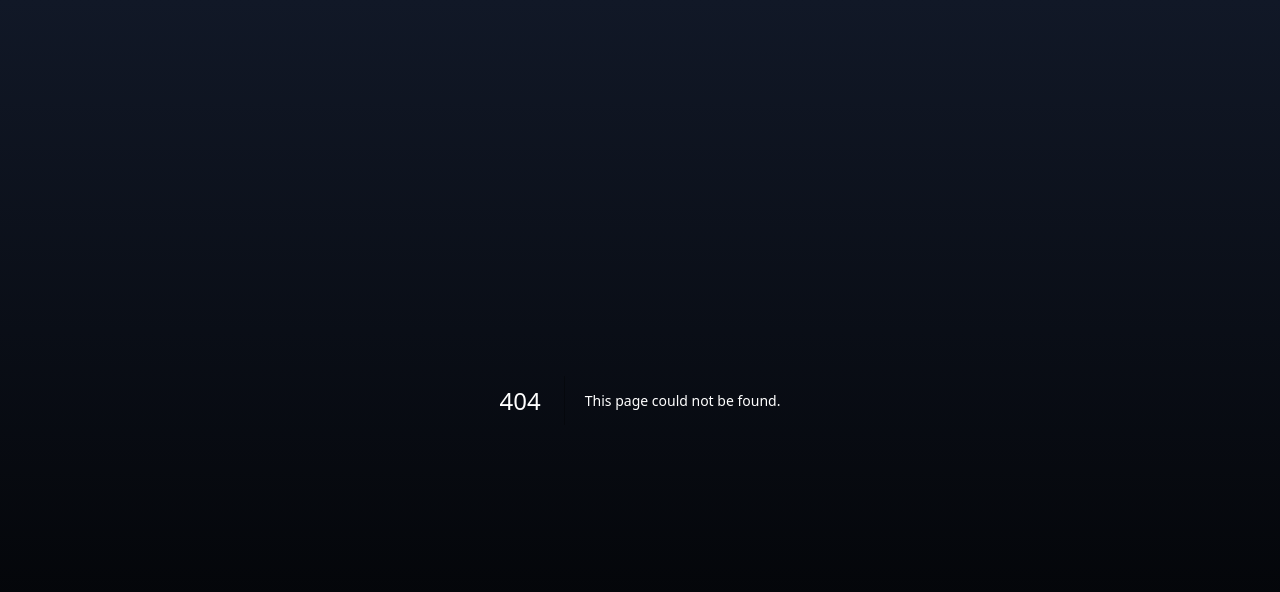
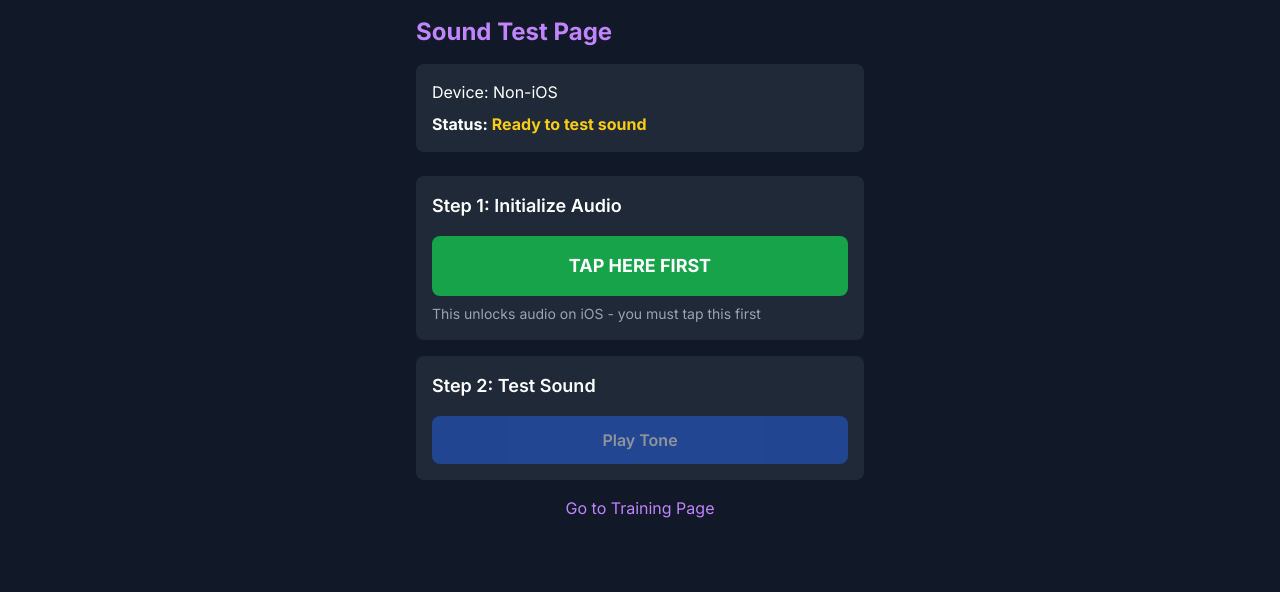
Before and after one commit to henrynkoh/runsync, a Next.js app: page /test-sound2 in a window 1280 px wide. Before the commit this address had no page. Shown: the top 592 px of the page. Built offline with nearby package versions, Linux system fonts and the light colour scheme.

Commit message:
Simplify audio for iOS with more reliable implementation

```diff
--- /dev/null
+++ b/src/app/test-sound2/page.tsx
@@ -0,0 +1,121 @@
+'use client'
+
+import React, { useState, useEffect } from 'react'
+import Link from 'next/link'
+
+export default function TestSound2() {
+  const [status, setStatus] = useState('Ready to test sound')
+  const [audioEnabled, setAudioEnabled] = useState(false)
+  const [audioContext, setAudioContext] = useState<AudioContext | null>(null)
+
+  // Initialize audio handler
+  const initAudio = async () => {
+    try {
+      // Create audio context if it doesn't exist
+      if (!audioContext) {
+        const AudioContext = window.AudioContext || (window as any).webkitAudioContext
+        const newContext = new AudioContext()
+        setAudioContext(newContext)
+        setStatus('Audio context created, trying to resume...')
+
+        // Resume the context
+        await newContext.resume()
+
+        // Play a silent sound to unlock audio
+        const buffer = newContext.createBuffer(1, 1, 22050)
+        const source = newContext.createBufferSource()
+        source.buffer = buffer
+        source.connect(newContext.destination)
+        source.start(0)
+
+        setAudioEnabled(true)
+        setStatus('✅ Audio initialized! Now try playing a sound.')
+      } else {
+        // Resume existing context
+        await audioContext.resume()
+        setAudioEnabled(true)
+        setStatus('✅ Existing context resumed! Try playing a sound.')
+      }
+    } catch (err) {
+      setStatus(`❌ Error: ${(err as Error).message}`)
+    }
+  }
+
+  // Play a tone
+  const playTone = async () => {
+    if (!audioContext) {
+      setStatus('No audio context available')
+      return
+    }
+
+    try {
+      // Ensure context is running
+      await audioContext.resume()
+
+      const oscillator = audioContext.createOscillator()
+      const gainNode = audioContext.createGain()
+
+      oscillator.type = 'sine'
+      oscillator.frequency.value = 440 // A4 note
+      gainNode.gain.value = 0.5
+
+      oscillator.connect(gainNode)
+      gainNode.connect(audioContext.destination)
+
+      oscillator.start()
+      oscillator.stop(audioContext.currentTime + 0.5)
+
+      setStatus('✅ Tone played! Did you hear it?')
+    } catch (err) {
+      setStatus(`❌ Error playing tone: ${(err as Error).message}`)
+    }
+  }
+
+  // Check if we're on iOS
+  const isIOS = typeof navigator !== 'undefined' &&
+    (/iPad|iPhone|iPod/.test(navigator.userAgent) ||
+    (navigator.platform === 'MacIntel' && navigator.maxTouchPoints > 1))
+
+  return (
+    <div className="p-4 bg-gray-900 min-h-screen text-white">
+      <div className="max-w-md mx-auto">
+        <h1 className="text-2xl font-bold text-purple-400 mb-4">Sound Test Page</h1>
+
+        <div className="bg-gray-800 p-4 rounded-lg mb-6">
+          <p>Device: {isIOS ? 'iOS' : 'Non-iOS'}</p>
+          <p className="font-bold mt-2">Status: <span className="text-yellow-400">{status}</span></p>
+        </div>
+
+        <div className="space-y-4">
+          <div className="bg-gray-800 p-4 rounded-lg">
+            <h2 className="text-lg font-semibold mb-4">Step 1: Initialize Audio</h2>
+            <button
+              onClick={initAudio}
+              className="w-full bg-green-600 text-white py-4 px-4 rounded-lg text-lg font-bold hover:bg-green-700 active:bg-green-800"
+            >
+              TAP HERE FIRST
+            </button>
+            <p className="text-sm mt-2 text-gray-400">This unlocks audio on iOS - you must tap this first</p>
+          </div>
+
+          <div className="bg-gray-800 p-4 rounded-lg">
+            <h2 className="text-lg font-semibold mb-4">Step 2: Test Sound</h2>
+            <button
+              onClick={playTone}
+              disabled={!audioEnabled}
+              className={`w-full bg-blue-600 text-white py-3 px-4 rounded-lg font-semibold ${!audioEnabled ? 'opacity-50' : 'hover:bg-blue-700 active:bg-blue-800'}`}
+            >
+              Play Tone
+            </button>
+          </div>
+
+          <div className="text-center mt-6">
+            <Link href="/training" className="text-purple-400 hover:underline">
+              Go to Training Page
+            </Link>
+          </div>
+        </div>
+      </div>
+    </div>
+  )
+}
--- a/src/components/MetronomeSound.tsx
+++ b/src/components/MetronomeSound.tsx
@@ -9,74 +9,84 @@ interface MetronomeSoundProps {
 }
 
 export default function MetronomeSound({ isPlaying, targetBPM, soundType = 'basic' }: MetronomeSoundProps) {
-  const [audioInitialized, setAudioInitialized] = useState(false)
-  const [showPrompt, setShowPrompt] = useState(true)
+  const [audioReady, setAudioReady] = useState(false)
   const audioContextRef = useRef<AudioContext | null>(null)
-  const intervalRef = useRef<NodeJS.Timeout | null>(null)
+  const intervalIdRef = useRef<NodeJS.Timeout | null>(null)
 
-  // Create audio context on component mount
+  // Initialize audio context
   useEffect(() => {
-    if (typeof window === 'undefined') return
-
-    try {
-      const AudioContext = window.AudioContext || (window as any).webkitAudioContext
-      audioContextRef.current = new AudioContext()
-    } catch (err) {
-      console.error("Failed to create AudioContext:", err)
-    }
-
     return () => {
-      if (intervalRef.current) {
-        clearInterval(intervalRef.current)
+      // Clean up intervals on unmount
+      if (intervalIdRef.current) {
+        clearInterval(intervalIdRef.current)
       }
     }
   }, [])
 
-  // Initialize audio and hide the prompt
-  const initializeAudio = () => {
+  // Initialize audio
+  const initializeAudio = async () => {
+    try {
+      // Create audio context if needed
       if (!audioContextRef.current) {
-      console.error("No AudioContext available")
-      return
+        const AudioContext = window.AudioContext || (window as any).webkitAudioContext
+        audioContextRef.current = new AudioContext()
       }
 
-    audioContextRef.current.resume().then(() => {
-      // Play a silent sound to fully unlock audio on iOS
-      try {
-        if (!audioContextRef.current) return;
+      // Make sure audio context is running
+      if (audioContextRef.current.state !== 'running') {
+        await audioContextRef.current.resume()
+      }
 
-        const buffer = audioContextRef.current.createBuffer(1, 1, 22050)
-        const source = audioContextRef.current.createBufferSource()
+      // Play a silent sound to unlock audio on iOS
+      const ctx = audioContextRef.current
+      const buffer = ctx.createBuffer(1, 1, 22050)
+      const source = ctx.createBufferSource()
       source.buffer = buffer
-        source.connect(audioContextRef.current.destination)
+      source.connect(ctx.destination)
       source.start(0)
 
-        // Play a test click
-        playClick()
+      // Play a test tone
+      playTestTone()
 
-        setAudioInitialized(true)
-        setShowPrompt(false)
+      setAudioReady(true)
     } catch (err) {
-        console.error("Error during audio initialization:", err)
+      console.error('Audio initialization error:', err)
     }
-    }).catch(err => {
-      console.error('Failed to start audio context:', err)
-    })
   }
 
-  // Play a single click sound
-  const playClick = () => {
-    if (!audioContextRef.current || audioContextRef.current.state !== 'running') {
-      return
-    }
+  // Play a simple test tone
+  const playTestTone = () => {
+    if (!audioContextRef.current) return
 
     try {
       const ctx = audioContextRef.current
+      const osc = ctx.createOscillator()
+      const gain = ctx.createGain()
 
-      // Create oscillator and gain node
+      osc.frequency.value = 440
+      osc.type = 'sine'
+      gain.gain.value = 0.2
+
+      osc.connect(gain)
+      gain.connect(ctx.destination)
+
+      osc.start()
+      osc.stop(ctx.currentTime + 0.2)
+    } catch (err) {
+      console.error('Error playing test tone:', err)
+    }
+  }
+
+  // Play a metronome click sound
+  const playClick = () => {
+    if (!audioContextRef.current) return
+
+    try {
+      const ctx = audioContextRef.current
       const osc = ctx.createOscillator()
-      const gainNode = ctx.createGain()
+      const gain = ctx.createGain()
 
-      // Configure the oscillator based on the sound type
+      // Configure based on sound type
       if (soundType === 'basic') {
         osc.type = 'sine'
         osc.frequency.value = 1200
@@ -88,82 +98,85 @@ export default function MetronomeSound({ isPlaying, targetBPM, soundType = 'basi
         osc.frequency.value = 880
       }
 
-      // Configure gain for volume envelope
-      gainNode.gain.value = 0
+      // Volume envelope
+      gain.gain.value = 0
 
-      // Connect nodes
-      osc.connect(gainNode)
-      gainNode.connect(ctx.destination)
+      osc.connect(gain)
+      gain.connect(ctx.destination)
 
-      // Create sharp attack and quick decay (click sound)
+      // Click sound
       const now = ctx.currentTime
-      gainNode.gain.setValueAtTime(0, now)
-      gainNode.gain.linearRampToValueAtTime(0.7, now + 0.005) // Very quick attack
-      gainNode.gain.exponentialRampToValueAtTime(0.001, now + 0.1) // Fast decay
+      gain.gain.setValueAtTime(0, now)
+      gain.gain.linearRampToValueAtTime(0.7, now + 0.005)
+      gain.gain.exponentialRampToValueAtTime(0.001, now + 0.1)
 
-      // Start and stop the oscillator
       osc.start(now)
       osc.stop(now + 0.1)
     } catch (err) {
-      console.error("Error playing click:", err)
+      console.error('Error playing click sound:', err)
     }
   }
 
-  // Start or stop the metronome based on isPlaying state
+  // Start/stop the metronome
   useEffect(() => {
-    if (isPlaying && audioInitialized) {
-      // Clear previous interval
-      if (intervalRef.current) {
-        clearInterval(intervalRef.current)
+    const startMetronome = () => {
+      if (!audioContextRef.current || !audioReady) return
+
+      // Make sure context is running
+      audioContextRef.current.resume().then(() => {
+        // Clear any existing interval
+        if (intervalIdRef.current) {
+          clearInterval(intervalIdRef.current)
         }
 
-      // Make sure audio context is running
-      if (audioContextRef.current && audioContextRef.current.state !== 'running') {
-        audioContextRef.current.resume().catch(err => console.error("Failed to resume AudioContext:", err))
+        // Calculate interval from BPM
+        const intervalMs = (60 / targetBPM) * 1000
+
+        // Play first click
+        playClick()
+
+        // Set up regular interval
+        intervalIdRef.current = setInterval(playClick, intervalMs)
+      }).catch(err => {
+        console.error('Error resuming audio context:', err)
+      })
     }
 
-      // Calculate interval in milliseconds
-      const intervalMs = (60 / targetBPM) * 1000
-
-      // Play a click immediately
-      playClick()
-
-      // Set up interval for regular clicks
-      intervalRef.current = setInterval(playClick, intervalMs)
-    } else {
-      // Stop the metronome
-      if (intervalRef.current) {
-        clearInterval(intervalRef.current)
-        intervalRef.current = null
+    const stopMetronome = () => {
+      if (intervalIdRef.current) {
+        clearInterval(intervalIdRef.current)
+        intervalIdRef.current = null
       }
     }
 
-    // Cleanup on unmount or when dependencies change
+    if (isPlaying && audioReady) {
+      startMetronome()
+    } else {
+      stopMetronome()
+    }
+
     return () => {
-      if (intervalRef.current) {
-        clearInterval(intervalRef.current)
+      stopMetronome()
     }
-    }
-  }, [isPlaying, targetBPM, soundType, audioInitialized])
+  }, [isPlaying, targetBPM, audioReady, soundType])
 
-  // Render the prompt if audio isn't initialized yet
-  if (!audioInitialized && showPrompt) {
+  // Render audio initialization prompt if needed
+  if (!audioReady) {
     return (
       <div className="fixed top-0 left-0 right-0 z-50 p-4 bg-purple-700 text-white text-center shadow-lg">
-        <p className="mb-2 font-bold text-lg">Audio needs to be enabled for the metronome</p>
+        <p className="mb-2 font-bold text-lg">Tap below to enable sound</p>
         <button
           onClick={initializeAudio}
           className="px-8 py-4 bg-white text-purple-700 rounded-lg font-bold text-xl shadow-md active:bg-gray-200"
         >
-          TAP HERE TO ENABLE SOUND
+          ENABLE METRONOME SOUND
         </button>
         <p className="mt-2 text-sm opacity-80">
-          Required for iPhone - you must tap this button or you won't hear any sound
+          iPhones require this step before playing any sound
         </p>
       </div>
     )
   }
 
-  // No visual UI needed if initialized
   return null
 }
```
Lines whose indentation alone changed are shown as unchanged.
